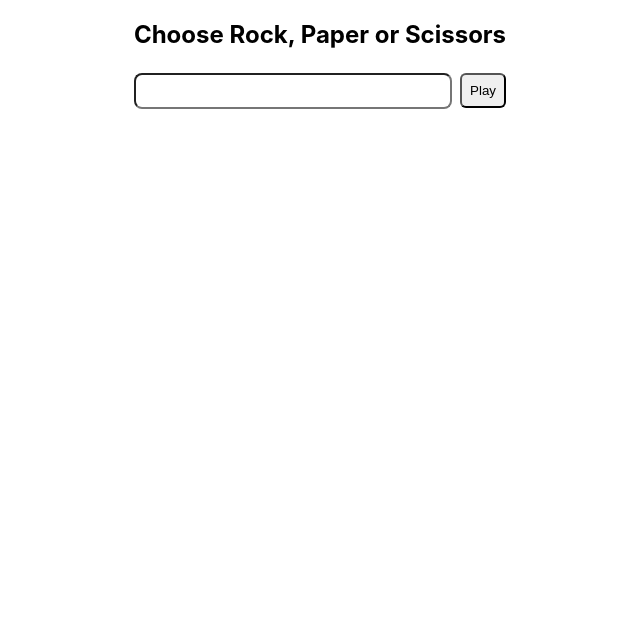
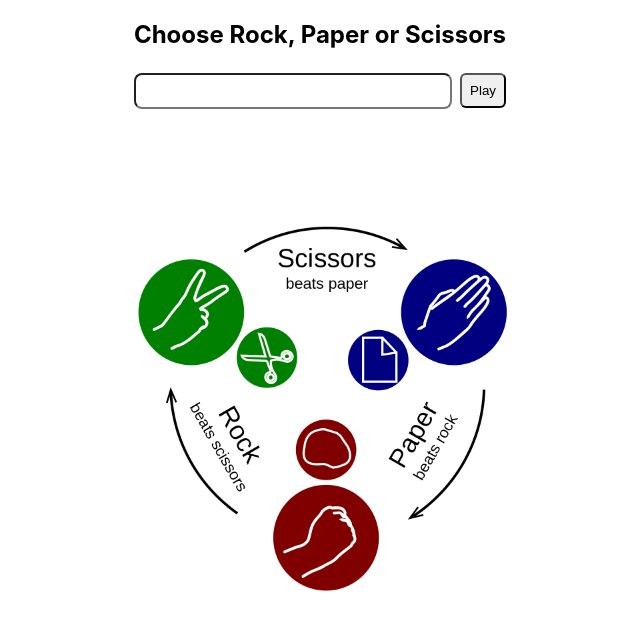
Before and after one commit to riccdigital/FCC-Odin-Projects-Learning, a plain HTML site: page RockPaperScissors/index.html in a window 1280 px wide. Shown: the whole page, without its empty margins (320-960 px from the left). Drawn offline with Linux system fonts and the light colour scheme.

Commit message:
Rules image and styling

```diff
--- a/RockPaperScissors/index.html
+++ b/RockPaperScissors/index.html
@@ -22,6 +22,9 @@
     </div>
 
     <p id="output"></p>
+    <div class="rules-container">
+        <img src="img/rules.png" alt="rules" width="400px">
+    </div>
 
 
 </body>
--- a/RockPaperScissors/style.css
+++ b/RockPaperScissors/style.css
@@ -4,6 +4,7 @@ html{
 
 body{
     text-align: center;
+    position: relative;
 }
 
 .input-container{
@@ -30,3 +31,15 @@ button{
     padding: 8px;
     border-radius: 6px;
 }
+
+#output{
+    font-size: 1.2rem;
+}
+
+.rules-container{
+
+    position: absolute;
+    top: 200px;
+    width: 100%;
+
+}
```
Also changed, not shown: RockPaperScissors/img/rules.png (added).
